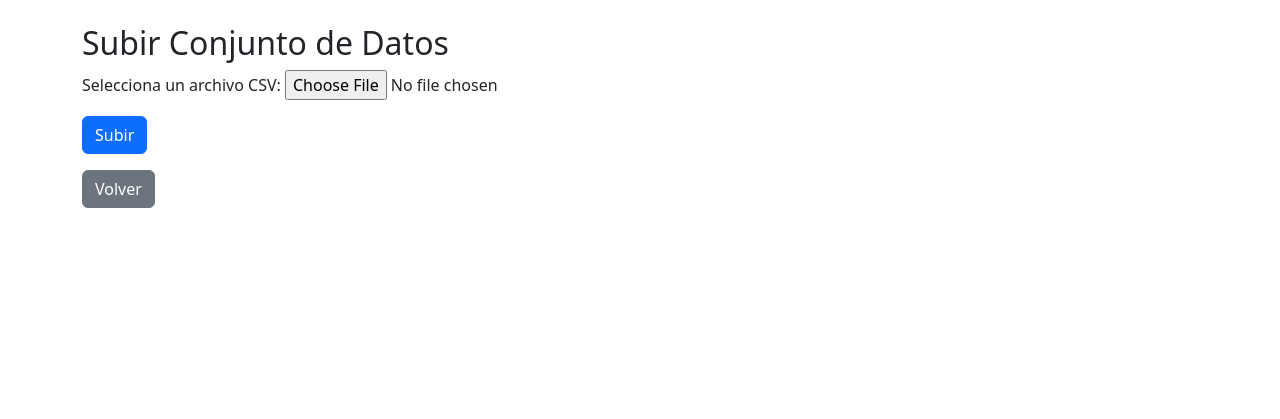
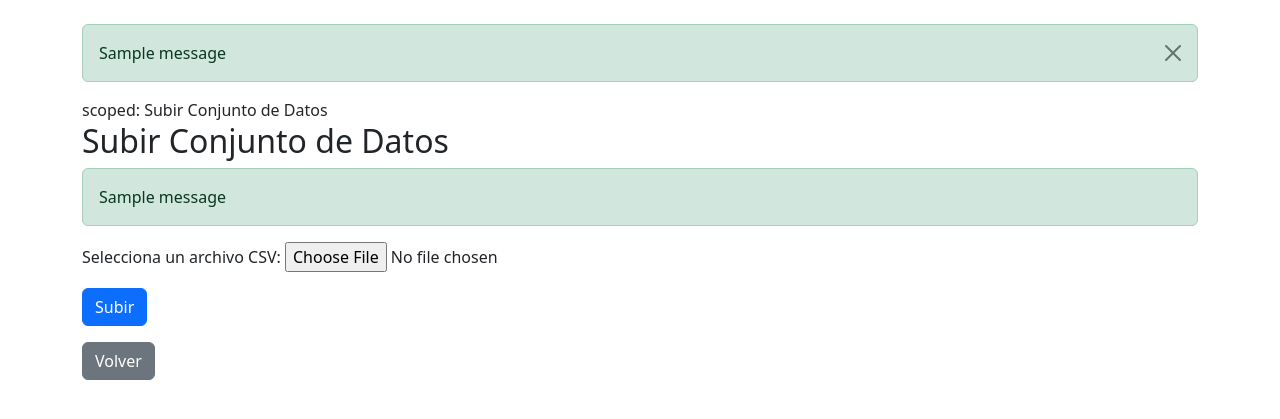
Before and after one commit to KhadimBamba2601/analizador_datos, a Django app: page /subir/ in a window 1280 px wide. Shown: the part 56-475 px from the top of the page. Run offline with Django 5.2, Linux system fonts and the light colour scheme; a user stored in the database is signed in; tables that the repository leaves empty hold one stand-in row (values such as "Sample post"); one stand-in notice (Sample message) is shown.

Commit message:
front-end finalizado

```diff
--- a/AnalizadorDatos/Analisis/templates/base.html
+++ b/AnalizadorDatos/Analisis/templates/base.html
@@ -31,6 +31,14 @@
         </div>
     </nav>
     <div class="container mt-4">
+        {% if messages %}
+            {% for message in messages %}
+                <div class="alert alert-{{ message.tags }} alert-dismissible fade show" role="alert">
+                    {{ message }}
+                    <button type="button" class="btn-close" data-bs-dismiss="alert"></button>
+                </div>
+            {% endfor %}
+        {% endif %}
         {% block content %}
         {% endblock %}
     </div>
--- a/AnalizadorDatos/Analisis/templates/subir_conjunto.html
+++ b/AnalizadorDatos/Analisis/templates/subir_conjunto.html
@@ -1,7 +1,15 @@
 {% extends 'base.html' %}
 {% block title %}Subir Conjunto de Datos{% endblock %}
 {% block content %}
+   scoped: Subir Conjunto de Datos
     <h2>Subir Conjunto de Datos</h2>
+    {% if messages %}
+        {% for message in messages %}
+            <div class="alert alert-{{ message.tags }}" role="alert">
+                {{ message }}
+            </div>
+        {% endfor %}
+    {% endif %}
     <form method="post" enctype="multipart/form-data">
         {% csrf_token %}
         {{ form.as_p }}
--- /dev/null
+++ b/AnalizadorDatos/Analisis/urls.py
@@ -0,0 +1,10 @@
+from django.urls import path
+from .views import LoginUsuario, inicio, subir_conjunto_datos
+from django.contrib.auth.views import LogoutView
+
+urlpatterns = [
+    path('', inicio, name='inicio'),
+    path('login/', LoginUsuario.as_view(), name='login'),
+    path('logout/', LogoutView.as_view(), name='logout'),
+    path('subir/', subir_conjunto_datos, name='subir_conjunto_datos'),
+]
--- a/AnalizadorDatos/Analisis/views.py
+++ b/AnalizadorDatos/Analisis/views.py
@@ -1,17 +1,28 @@
 from django.contrib.auth.views import LoginView
 from django.shortcuts import render, redirect
 from django.contrib.auth.decorators import login_required, user_passes_test
+from django.contrib import messages
 from .forms import FormularioConjuntoDatos
 from .models import ConjuntoDatos
-from django.http import HttpResponse
 import os
+import django
+from django.contrib.auth.models import User, Group
+from django.conf import settings
 
 class LoginUsuario(LoginView):
     template_name = 'login.html'
-    redirect_authenticated_user = False  # Cambia a False
+    redirect_authenticated_user = False
+
+    def get_success_url(self):
+        messages.success(self.request, "Inicio de sesión exitoso")
+        return self.request.GET.get('next', '/')
+
+    def form_invalid(self, form):
+        messages.error(self.request, "Credenciales incorrectas. Por favor, intenta de nuevo.")
+        return super().form_invalid(form)
 
 def es_analista_o_admin(user):
-    return user.groups.filter(name__in=['Administradores', 'Analistas']).exists()
+    return user.is_superuser or user.groups.filter(name__in=['Administradores', 'Analistas']).exists()
 
 @login_required
 @user_passes_test(es_analista_o_admin)
@@ -25,19 +36,31 @@ def subir_conjunto_datos(request):
         form = FormularioConjuntoDatos(request.POST, request.FILES)
         if form.is_valid():
             archivo = request.FILES['archivo']
-            # Validaciones de seguridad
             if not archivo.name.endswith('.csv'):
-                return HttpResponse("Solo se permiten archivos CSV", status=400)
-            if archivo.size > 10 * 1024 * 1024:  # 10MB
-                return HttpResponse("Archivo demasiado grande", status=400)
-            # Guardar dataset
+                messages.error(request, "Solo se permiten archivos CSV")
+                return render(request, 'subir_conjunto.html', {'form': form})
+            if archivo.size > 10 * 1024 * 1024:
+                messages.error(request, "Archivo demasiado grande (máximo 10MB)")
+                return render(request, 'subir_conjunto.html', {'form': form})
             conjunto = ConjuntoDatos(
                 usuario=request.user,
                 archivo=archivo,
                 nombre=archivo.name
             )
             conjunto.save()
+            messages.success(request, "Archivo subido correctamente")
             return redirect('inicio')
     else:
         form = FormularioConjuntoDatos()
     return render(request, 'subir_conjunto.html', {'form': form})
+
+# Agregar automáticamente el superusuario a los grupos requeridos
+if django.apps.apps.ready:
+    try:
+        superuser = User.objects.filter(is_superuser=True).first()
+        if superuser:
+            g1, _ = Group.objects.get_or_create(name='Administradores')
+            g2, _ = Group.objects.get_or_create(name='Analistas')
+            superuser.groups.add(g1, g2)
+    except Exception as e:
+        pass  # Evita errores en migraciones o cuando la base de datos no está lista
--- a/AnalizadorDatos/AnalizadorDatos/urls.py
+++ b/AnalizadorDatos/AnalizadorDatos/urls.py
@@ -1,14 +1,9 @@
 from django.contrib import admin
-from django.urls import path
+from django.urls import path, include
 from django.conf import settings
 from django.conf.urls.static import static
-from Analisis.views import LoginUsuario, inicio, subir_conjunto_datos
-from django.contrib.auth.views import LogoutView
 
 urlpatterns = [
     path('admin/', admin.site.urls),
-    path('login/', LoginUsuario.as_view(), name='login'),
-    path('logout/', LogoutView.as_view(), name='logout'),
-    path('', inicio, name='inicio'),
-    path('subir/', subir_conjunto_datos, name='subir_conjunto_datos'),
+    path('', include('Analisis.urls')),  # Incluye las URLs de Analisis
 ] + static(settings.MEDIA_URL, document_root=settings.MEDIA_ROOT)
```
Also changed, not shown: AnalizadorDatos/Analisis/templates/login.html (+13 -0 lines), AnalizadorDatos/db.sqlite3.
